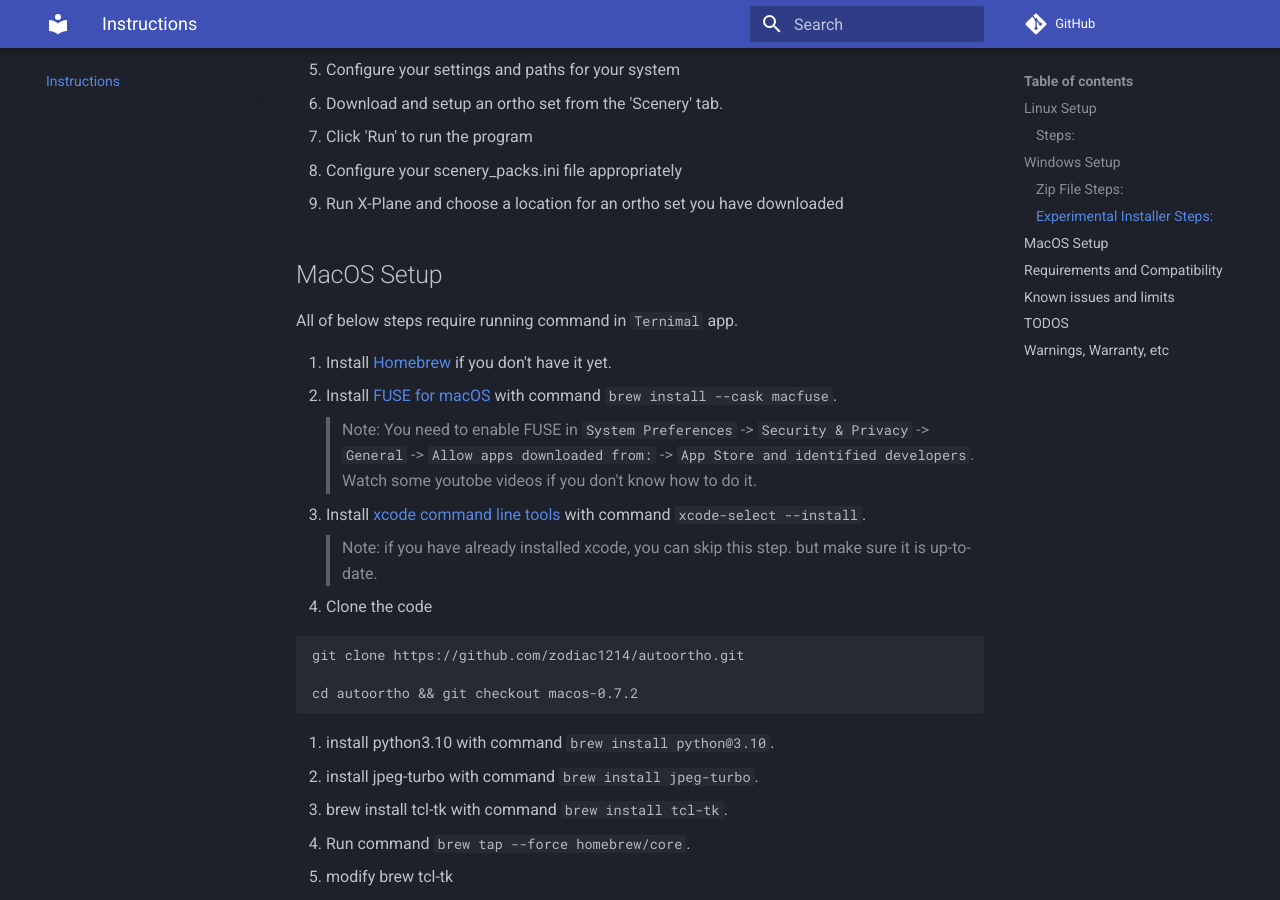
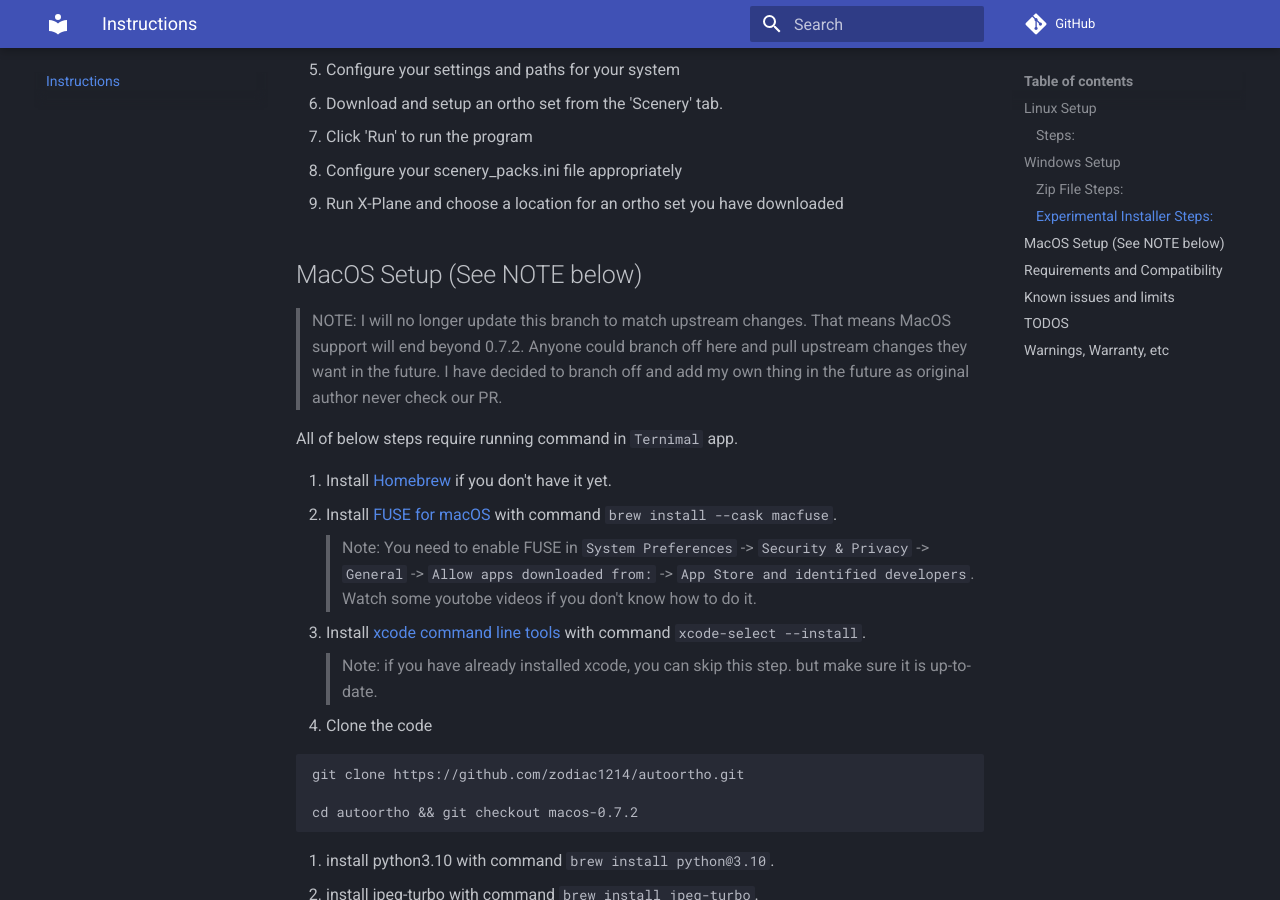
Before and after one commit to kubilus1/autoortho, an MkDocs documentation site: the page built from docs/index.md, in a window 1280 px wide and 900 px high, scrolled down 1716 px. Built offline with MkDocs 1.6.1 and Material for MkDocs 9.7.7, drawn with Linux system fonts in a browser that asks for light colours; comment, search, counter and statistics services are not loaded; the version menu is left out.

Commit message:
Update index.md

```diff
--- a/docs/index.md
+++ b/docs/index.md
@@ -60,7 +60,9 @@
 9. Run X-Plane and choose a location for an ortho set you have downloaded
 
 
-## MacOS Setup
+## MacOS Setup (See NOTE below)
+
+>NOTE: I will no longer update this branch to match upstream changes. That means MacOS support will end beyond 0.7.2. Anyone could branch off here and pull upstream changes they want in the future. I have decided to branch off and add my own thing in the future as original author never check our PR.
 
 All of below steps require running command in ``Ternimal`` app.
 
```
